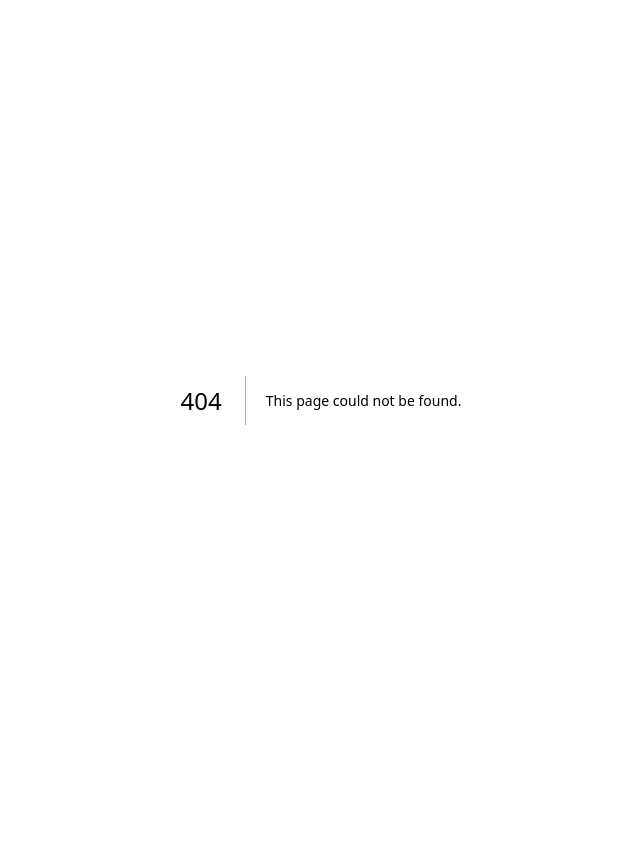
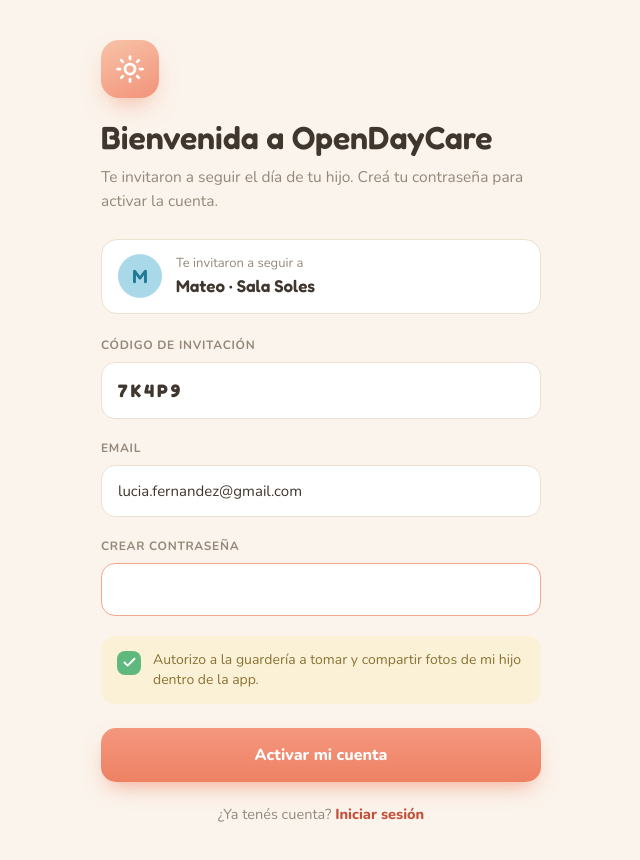
Before and after one commit to DarioZubaray/open-daycare, a Next.js app: page /auth/activar-cuenta in a window 1280 px wide. Before the commit this address had no page. Shown: the top 860 px of the page, without its empty margins (319-959 px from the left). Before the commit the page ends 800 px from the top, so only its background shows below. Built offline with nearby package versions, Linux system fonts and the light colour scheme.

Commit message:
feat: add ActivateAccountPage component with form validation and user feedback

```diff
--- /dev/null
+++ b/app/auth/activar-cuenta/page.tsx
@@ -0,0 +1,157 @@
+"use client";
+
+import { useState } from "react";
+import { useRouter } from "next/navigation";
+import Link from "next/link";
+import { AuthLayout } from "@/components/AuthLayout";
+
+function SunIcon() {
+  return (
+    <svg width="30" height="30" viewBox="0 0 24 24" fill="none" stroke="#fff" strokeWidth="2.2" strokeLinecap="round" strokeLinejoin="round" aria-hidden="true">
+      <circle cx="12" cy="12" r="4" />
+      <path d="M12 2v2M12 20v2M4.9 4.9l1.4 1.4M17.7 17.7l1.4 1.4M2 12h2M20 12h2M4.9 19.1l1.4-1.4M17.7 6.3l1.4-1.4" />
+    </svg>
+  );
+}
+
+function CheckIcon() {
+  return (
+    <svg width="15" height="15" viewBox="0 0 24 24" fill="none" stroke="#fff" strokeWidth="3" strokeLinecap="round" strokeLinejoin="round" aria-hidden="true">
+      <polyline points="20 6 9 17 4 12" />
+    </svg>
+  );
+}
+
+function validateInvitationCode(code: string): string | undefined {
+  if (!code.trim()) return "El código de invitación es obligatorio.";
+  return undefined;
+}
+
+function validateEmail(email: string): string | undefined {
+  if (!email.trim()) return "El email es obligatorio.";
+  if (!/^[^\s@]+@[^\s@]+\.[^\s@]+$/.test(email)) return "Ingresá un email válido.";
+  return undefined;
+}
+
+function validatePassword(password: string): string | undefined {
+  if (!password) return "La contraseña es obligatoria.";
+  if (password.length < 6) return "La contraseña debe tener al menos 6 caracteres.";
+  return undefined;
+}
+
+export default function ActivateAccountPage() {
+  const router = useRouter();
+  const [invitationCode, setInvitationCode] = useState("7K4P9");
+  const [email, setEmail] = useState("lucia.fernandez@gmail.com");
+  const [password, setPassword] = useState("");
+  const [authorizePhotos, setAuthorizePhotos] = useState(false);
+  const [errors, setErrors] = useState<{ invitationCode?: string; email?: string; password?: string }>({});
+  const [submitted, setSubmitted] = useState(false);
+
+  function handleSubmit(e: React.FormEvent) {
+    e.preventDefault();
+    const codeErr = validateInvitationCode(invitationCode);
+    const emailErr = validateEmail(email);
+    const passwordErr = validatePassword(password);
+    setErrors({ invitationCode: codeErr, email: emailErr, password: passwordErr });
+    setSubmitted(true);
+    if (!codeErr && !emailErr && !passwordErr) {
+      router.push("/");
+    }
+  }
+
+  function handleFieldBlur(field: "invitationCode" | "email" | "password") {
+    if (!submitted) return;
+    if (field === "invitationCode") {
+      setErrors((prev) => ({ ...prev, invitationCode: validateInvitationCode(invitationCode) }));
+    } else if (field === "email") {
+      setErrors((prev) => ({ ...prev, email: validateEmail(email) }));
+    } else {
+      setErrors((prev) => ({ ...prev, password: validatePassword(password) }));
+    }
+  }
+
+  return (
+    <AuthLayout>
+      <div className="w-full max-w-[440px]">
+        <div className="mb-[22px] flex h-[58px] w-[58px] items-center justify-center rounded-[18px] shadow-[0_12px_26px_-10px_rgba(238,129,100,0.65)]" style={{ background: "linear-gradient(155deg, #F8C3A8, #F2937A)" }}>
+          <SunIcon />
+        </div>
+        <h1 className="font-heading text-[32px] font-semibold leading-[1.15] text-ink">Bienvenida a OpenDayCare</h1>
+        <p className="mb-[26px] mt-2 text-[15.5px] leading-[1.55] text-subtle">
+          Te invitaron a seguir el día de tu hijo. Creá tu contraseña para activar la cuenta.
+        </p>
+
+        {/* Invitation card */}
+        <div className="mb-[22px] flex items-center gap-[14px] rounded-[16px] border-[1.5px] border-line bg-white p-[14px_16px]">
+          <div className="flex h-[44px] w-[44px] flex-none items-center justify-center rounded-full bg-[#A9D9E8] font-heading text-[19px] font-semibold text-[#1F7A93]">
+            M
+          </div>
+          <div>
+            <div className="text-[13px] text-subtle">Te invitaron a seguir a</div>
+            <div className="font-heading text-[17px] font-semibold text-ink">Mateo · Sala Soles</div>
+          </div>
+        </div>
+
+        <form onSubmit={handleSubmit} noValidate>
+          <label className="mb-2 block text-[12px] font-bold tracking-[0.7px] text-subtle">CÓDIGO DE INVITACIÓN</label>
+          <input
+            type="text"
+            value={invitationCode}
+            onChange={(e) => setInvitationCode(e.target.value)}
+            onBlur={() => handleFieldBlur("invitationCode")}
+            className="mb-1 w-full rounded-[14px] border-[1.5px] border-line bg-white px-4 py-[14px] font-heading text-[18px] font-bold tracking-[3px] text-ink outline-none"
+          />
+          {errors.invitationCode && <p className="mb-4 text-[13px] text-accent">{errors.invitationCode}</p>}
+          {!errors.invitationCode && <div className="mb-4" />}
+
+          <label className="mb-2 block text-[12px] font-bold tracking-[0.7px] text-subtle">EMAIL</label>
+          <input
+            type="email"
+            value={email}
+            onChange={(e) => setEmail(e.target.value)}
+            onBlur={() => handleFieldBlur("email")}
+            className="mb-1 w-full rounded-[14px] border-[1.5px] border-line bg-white px-4 py-[14px] text-[15px] text-ink outline-none"
+          />
+          {errors.email && <p className="mb-4 text-[13px] text-accent">{errors.email}</p>}
+          {!errors.email && <div className="mb-4" />}
+
+          <label className="mb-2 block text-[12px] font-bold tracking-[0.7px] text-subtle">CREAR CONTRASEÑA</label>
+          <input
+            type="password"
+            value={password}
+            onChange={(e) => setPassword(e.target.value)}
+            onBlur={() => handleFieldBlur("password")}
+            className="mb-1 w-full rounded-[14px] border-[1.5px] border-[#F2A78E] bg-white px-4 py-[14px] text-[15px] text-ink outline-none"
+          />
+          {errors.password && <p className="mb-4 text-[13px] text-accent">{errors.password}</p>}
+          {!errors.password && <div className="mb-4" />}
+
+          {/* Photo authorization checkbox */}
+          <label className="mb-6 flex cursor-pointer items-start gap-[12px] rounded-[14px] bg-[#FBF1D6] p-[14px_16px]">
+            <span className="mt-px flex h-[24px] w-[24px] flex-none items-center justify-center rounded-[8px] bg-[#5FB97E]">
+              <CheckIcon />
+            </span>
+            <span className="text-[14px] leading-[1.45] text-[#8A7234]">
+              Autorizo a la guardería a tomar y compartir fotos de mi hijo dentro de la app.
+            </span>
+          </label>
+
+          <button
+            type="submit"
+            className="w-full cursor-pointer rounded-[15px] bg-linear-to-b from-primary-from to-primary-to py-[15px] text-[16px] font-extrabold text-white shadow-[0_10px_22px_-8px_rgba(238,129,100,0.7)]"
+          >
+            Activar mi cuenta
+          </button>
+        </form>
+
+        <p className="mt-[22px] text-center text-[14.5px] text-subtle">
+          ¿Ya tenés cuenta?{" "}
+          <Link href="/auth/login" className="font-extrabold text-accent">
+            Iniciar sesión
+          </Link>
+        </p>
+      </div>
+    </AuthLayout>
+  );
+}
```
